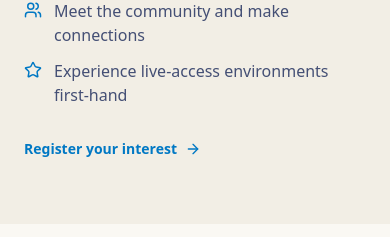
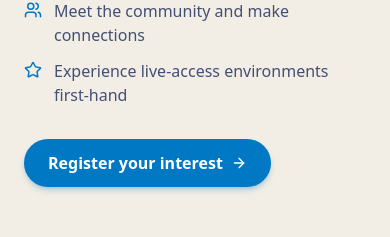
Before and after one commit to performinterp/pi-website, a Next.js app: page /deaf-community in a window 390 px wide. Shown: the part 4240-4477 px from the top of the page. Built offline with nearby package versions, Linux system fonts and the light colour scheme.

Commit message:
style(deaf-community): promote Register Your Interest to solid pill CTA
Bare text link was easy to miss on mobile. Matches the solid accent pill
pattern used elsewhere on the page.

Co-Authored-By: Claude Opus 4.7 (1M context) <noreply@anthropic.com>

```diff
--- a/app/deaf-community/page.tsx
+++ b/app/deaf-community/page.tsx
@@ -356,7 +356,7 @@ export default function DeafCommunityPage() {
                 href="https://tally.so/r/wvQ0Kl"
                 target="_blank"
                 rel="noopener noreferrer"
-                className="mt-8 inline-flex items-center gap-2 text-sm font-semibold text-pi-accent transition-colors hover:text-pi-ink"
+                className="mt-8 inline-flex items-center gap-2 rounded-full bg-pi-accent px-6 py-3 text-base font-bold text-white shadow-md shadow-pi-accent/25 transition-all hover:brightness-110 hover:shadow-lg hover:shadow-pi-accent/35 hover:scale-[1.02]"
               >
                 Register your interest
                 <Icon name="arrow-right" size={16} />
```
